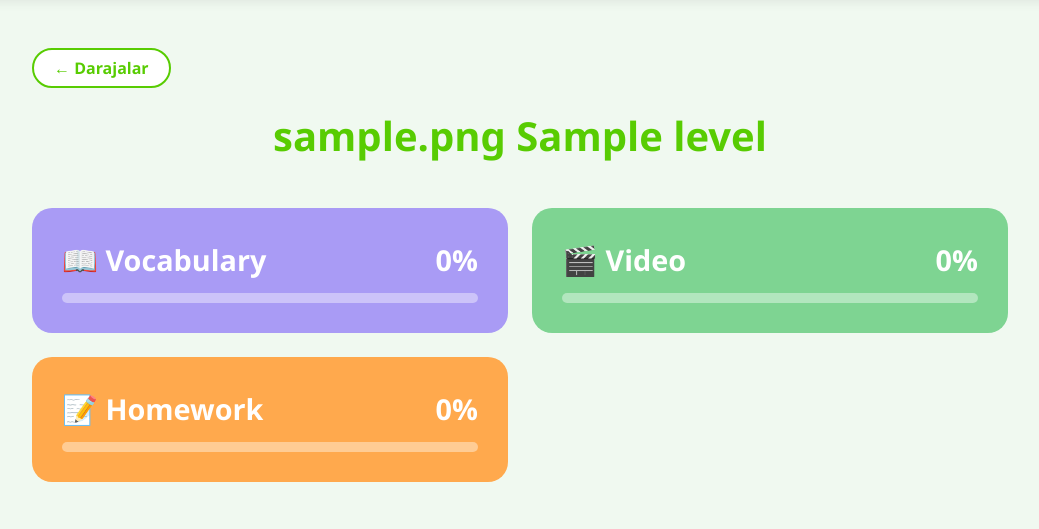
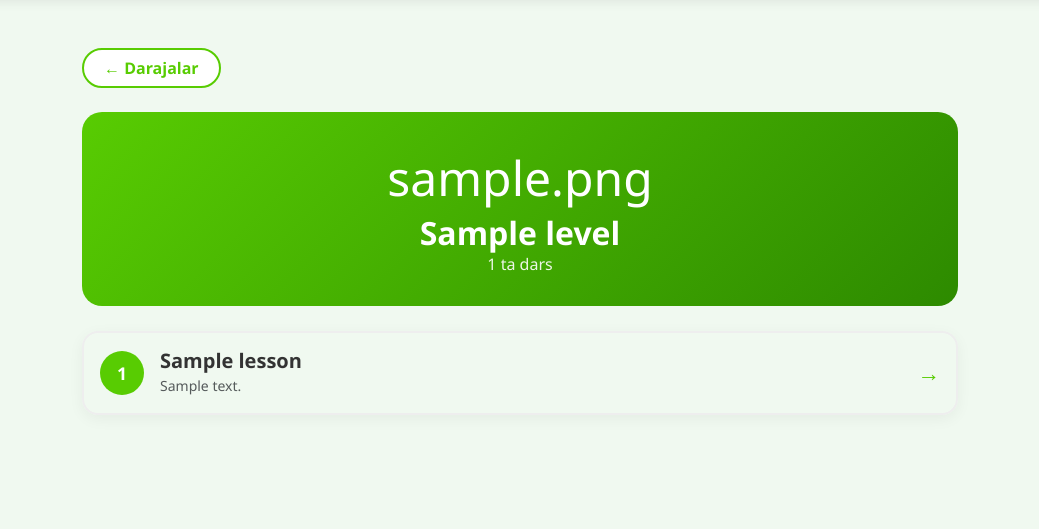
Before and after one commit to ahadjon777/englishup, a Django app: page /lessons/A1/ in a window 1280 px wide. Shown: the part 60-589 px from the top of the page, without its empty margins (120-1159 px from the left). Run offline with Django 5.2, Linux system fonts and the light colour scheme; tables that the repository leaves empty hold one stand-in row (values such as "Sample post").

Commit message:
Per-lesson structure: level shows 13 lessons; each lesson has its own video, vocabulary, homework
- Word.lesson FK (+ migration) so vocabulary is topic-specific
- level page lists the 13 lessons (lesson_list)
- lesson_detail shows Grammar, Video, Vocabulary (lesson words), Homework (lesson quizzes)
- vocabulary practice by lesson (/vocabulary/lesson/<id>/<mode>/)
- seed: links each vocab category and homework quiz to its grammar lesson

```diff
--- a/lessons/templates/lessons/lesson_list.html
+++ b/lessons/templates/lessons/lesson_list.html
@@ -1,74 +1,39 @@
 {% extends 'base.html' %}
-{% block title %}EnglishUp - {{ level.name }}{% endblock %}
+{% block title %}{{ level.name }} - EnglishUp{% endblock %}
 {% block extra_css %}
 <style>
-    .lesson-card {
-        border: none;
-        border-radius: 15px;
-        box-shadow: 0 4px 15px rgba(0,0,0,0.08);
-        transition: transform 0.2s;
-    }
-    .lesson-card:hover { transform: translateY(-3px); }
-    .lesson-number {
-        background: #58CC02;
-        color: white;
-        width: 40px;
-        height: 40px;
-        border-radius: 50%;
-        display: flex;
-        align-items: center;
-        justify-content: center;
-        font-weight: bold;
-        flex-shrink: 0;
-    }
-    .btn-lesson {
-        background: #58CC02;
-        color: white;
-        border: none;
-        border-radius: 20px;
-        padding: 6px 20px;
-        font-weight: bold;
-    }
-    .btn-lesson:hover { background: #46a302; color: white; }
-    .level-header {
-        background: linear-gradient(135deg,#58CC02,#2d8a00);
-        color: white;
-        border-radius: 20px;
-        padding: 30px;
-        margin-bottom: 25px;
-    }
+    .lesson-card { border:2px solid #eee; border-radius:16px; box-shadow:0 4px 15px rgba(0,0,0,0.05); transition:.15s; text-decoration:none; color:#333; display:block; }
+    .lesson-card:hover { transform:translateY(-3px); border-color:#58CC02; color:#333; }
+    .lesson-number { background:#58CC02; color:#fff; width:44px; height:44px; border-radius:50%; display:flex; align-items:center; justify-content:center; font-weight:bold; flex-shrink:0; font-size:1.1rem; }
+    .level-header { background:linear-gradient(135deg,#58CC02,#2d8a00); color:#fff; border-radius:20px; padding:30px; margin-bottom:25px; text-align:center; }
 </style>
 {% endblock %}
 {% block content %}
-<div class="container py-5">
+<div class="container py-5" style="max-width:900px;">
     <a href="/lessons/" class="btn btn-outline-eng mb-4">← Darajalar</a>
 
-    <div class="level-header text-center">
-        <div style="font-size: 3rem;">{{ level.icon }}</div>
-        <h2 class="fw-bold">{{ level.name }}</h2>
-        <p class="mb-0" style="opacity:.9;">{{ level.description }}</p>
+    <div class="level-header">
+        <div style="font-size:3rem;">{{ level.icon }}</div>
+        <h2 class="fw-bold mb-0">{{ level.name }}</h2>
+        <p class="mb-0" style="opacity:.9;">{{ lessons.count }} ta dars</p>
     </div>
 
     <div class="row g-3">
         {% for lesson in lessons %}
         <div class="col-12">
-            <div class="card lesson-card p-3">
-                <div class="card-body d-flex align-items-center justify-content-between flex-wrap gap-2">
-                    <div class="d-flex align-items-center gap-3">
-                        <div class="lesson-number">{{ forloop.counter }}</div>
-                        <div>
-                            <h5 class="mb-0 fw-bold">{{ lesson.title }}</h5>
-                            <small class="text-muted">{{ lesson.description }}</small>
-                        </div>
+            <a href="/lessons/lesson/{{ lesson.pk }}/" class="lesson-card p-3">
+                <div class="d-flex align-items-center gap-3">
+                    <div class="lesson-number">{{ forloop.counter }}</div>
+                    <div class="flex-grow-1">
+                        <h5 class="mb-0 fw-bold">{{ lesson.title }}</h5>
+                        <small class="text-muted">{{ lesson.description }}</small>
                     </div>
-                    <a href="/lessons/lesson/{{ lesson.pk }}/" class="btn btn-lesson">Start</a>
+                    <span style="color:#58CC02; font-weight:800; font-size:1.4rem;">→</span>
                 </div>
-            </div>
+            </a>
         </div>
         {% empty %}
-        <div class="col-12 text-center">
-            <p class="text-muted">No lessons yet for this level.</p>
-        </div>
+        <div class="col-12 text-center"><p class="text-muted">Bu darajada hali dars yo'q.</p></div>
         {% endfor %}
     </div>
 </div>
--- a/lessons/urls.py
+++ b/lessons/urls.py
@@ -5,6 +5,5 @@ urlpatterns = [
     path('', views.level_list, name='level_list'),
     path('lesson/<int:pk>/', views.lesson_detail, name='lesson_detail'),
     path('lesson/<int:pk>/watched/', views.mark_video_watched, name='mark_video_watched'),
-    path('<str:level_code>/list/', views.lesson_list, name='lesson_list'),
-    path('<str:level_code>/', views.level_hub, name='level_hub'),
+    path('<str:level_code>/', views.lesson_list, name='lesson_list'),
 ]
--- a/lessons/views.py
+++ b/lessons/views.py
@@ -49,19 +49,20 @@ def level_hub(request, level_code):
 
 
 def lesson_detail(request, pk):
-    from quiz.models import Quiz
     lesson = get_object_or_404(Lesson, pk=pk)
     watched = False
     if request.user.is_authenticated:
         watched = LessonCompletion.objects.filter(
             user=request.user, lesson=lesson, video_watched=True
         ).exists()
-    # Faqat shu darsning darajasidagi testlar (darajadan baland emas)
-    related_quizzes = Quiz.objects.filter(level=lesson.level).order_by('order')
+    # Shu darsga tegishli homework (testlar) va vocabulary (so'zlar)
+    homework = lesson.quizzes.all().order_by('order')
+    vocab_words = lesson.words.all()
     return render(request, 'lessons/lesson_detail.html', {
         'lesson': lesson,
         'watched': watched,
-        'related_quizzes': related_quizzes,
+        'homework': homework,
+        'vocab_count': vocab_words.count(),
     })
 
 
--- a/vocabulary/models.py
+++ b/vocabulary/models.py
@@ -1,6 +1,6 @@
 from django.db import models
 from django.contrib.auth.models import User
-from lessons.models import Level
+from lessons.models import Level, Lesson
 
 
 class Word(models.Model):
@@ -8,6 +8,7 @@ class Word(models.Model):
     uzbek = models.CharField(max_length=100)
     example = models.CharField(max_length=300, blank=True)
     level = models.ForeignKey(Level, on_delete=models.CASCADE, related_name='words', null=True, blank=True)
+    lesson = models.ForeignKey(Lesson, on_delete=models.SET_NULL, related_name='words', null=True, blank=True)
     emoji = models.CharField(max_length=10, blank=True, default='📘')
     created_at = models.DateTimeField(auto_now_add=True)
 
--- a/vocabulary/urls.py
+++ b/vocabulary/urls.py
@@ -5,6 +5,7 @@ urlpatterns = [
     path('', views.vocab_home, name='vocab_home'),
     path('check/', views.check_word, name='vocab_check'),
     path('not-learned/', views.not_learned, name='not_learned'),
+    path('lesson/<int:lesson_id>/<str:mode>/', views.practice_lesson, name='vocab_practice_lesson'),
     path('<str:level_code>/<str:mode>/', views.practice, name='vocab_practice'),
 
 ]
```
Also changed, not shown: lessons/templates/lessons/lesson_detail.html (+36 -18 lines), quiz/management/commands/seed_content.py (+55 -23 lines), vocabulary/templates/vocabulary/practice.html (+4 -3 lines), vocabulary/views.py (+22 -6 lines), vocabulary/migrations/0002_word_lesson.py (added).
